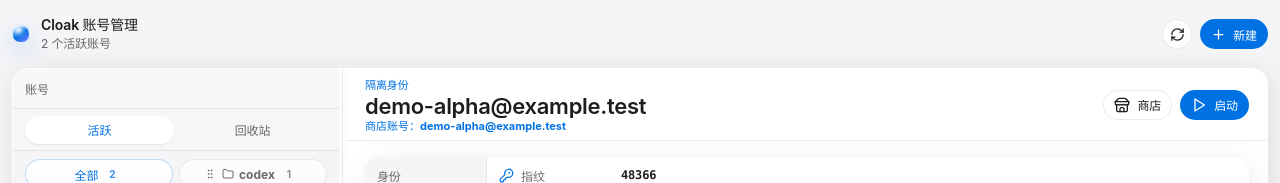
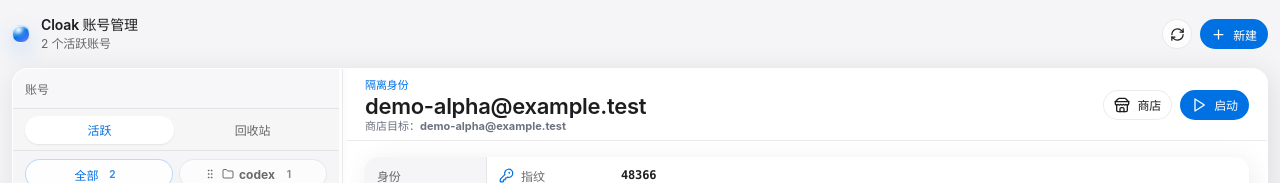
Before and after one commit to GravityPoet/notrace-browser, a React (Vite) app in the folder cloak-picker/: page / in a window 1280 px wide. Shown: the top 183 px of the page. Built offline with nearby package versions, Linux system fonts and the light colour scheme.

Commit message:
Show actual web store launch account

```diff
--- a/cloak-picker/src/App.tsx
+++ b/cloak-picker/src/App.tsx
@@ -74,6 +74,15 @@
   privacy_failures: string[];
 };
 
+type LaunchResult = {
+  account: string;
+  profile_path: string;
+  browser_binary: string;
+  url: string;
+  pid: number;
+  launched_at: number;
+};
+
 type DialogState =
   | { kind: "create"; value: string; group: string }
   | { kind: "rename"; account: Account; value: string }
@@ -149,7 +158,12 @@
   const [error, setError] = useState<string>("");
   const [webStoreStatus, setWebStoreStatus] = useState<{
     accountName: string;
-    phase: "opening" | "opened";
+    phase: "opening";
+    startedAt: number;
+  } | {
+    accountName: string;
+    phase: "opened";
+    result: LaunchResult;
   } | null>(null);
   const [dialogError, setDialogError] = useState<string>("");
   const [plan, setPlan] = useState<LaunchPlan | null>(null);
@@ -597,12 +611,12 @@
       setError("启动检查未通过，已停止启动。");
       return;
     }
-    await run(() => call<void>("launch_account", { name: account.name }));
+    await run(() => call<LaunchResult>("launch_account", { name: account.name }));
   }
 
   async function launchWebStore(account: Account) {
     if (account.trashed) return;
-    setWebStoreStatus({ accountName: account.name, phase: "opening" });
+    setWebStoreStatus({ accountName: account.name, phase: "opening", startedAt: Date.now() });
     const checked = await runFullPreflight(account);
     if (!checked) {
       setWebStoreStatus(null);
@@ -613,8 +627,8 @@
       setError("启动检查未通过，已停止打开商店。");
       return;
     }
-    const result = await run(() => call<void>("launch_web_store", { name: account.name }));
-    setWebStoreStatus(result === null ? null : { accountName: account.name, phase: "opened" });
+    const result = await run(() => call<LaunchResult>("launch_web_store", { name: account.name }));
+    setWebStoreStatus(result === null ? null : { accountName: result.account, phase: "opened", result });
   }
 
   async function runFullPreflight(account: Account): Promise<LaunchPlan | null> {
@@ -727,12 +741,11 @@
   const proxyLabel = selected ? middleTruncate(selected.proxy_display, 48) : "";
   const statusLabel = selected?.trashed ? "已移入回收站" : "活跃";
   const selectedStoreAccount = selected ? middleTruncate(selected.name, 42) : "";
-  const webStoreStatusLabel = selected
-    ? webStoreStatus?.accountName === selected.name
-      ? webStoreStatus.phase === "opening"
-        ? `正在用 ${selectedStoreAccount} 打开商店…`
-        : `最近打开商店：${selectedStoreAccount}`
-      : `商店账号：${selectedStoreAccount}`
+  const webStoreTargetLabel = selected ? `商店目标：${selectedStoreAccount}` : "";
+  const webStoreStatusLabel = webStoreStatus
+    ? webStoreStatus.phase === "opening"
+      ? `正在打开商店窗口：${middleTruncate(webStoreStatus.accountName, 34)}`
+      : `已打开商店窗口：${middleTruncate(webStoreStatus.accountName, 34)} · PID ${webStoreStatus.result.pid} · ${formatLaunchClock(webStoreStatus.result.launched_at)}`
     : "";
   const workspaceStyle = { "--sidebar-width": `${sidebarWidth}px` } as CSSProperties & {
     "--sidebar-width": string;
@@ -909,8 +922,20 @@
                 <div className="titleBlock">
                   <span className="eyebrow">隔离身份</span>
                   <h1 title={selected.name}>{middleTruncate(selected.name, 44)}</h1>
+                  {webStoreTargetLabel ? (
+                    <span className="webStoreTarget" title={`当前点击商店将使用：${selected.name}`}>
+                      {webStoreTargetLabel}
+                    </span>
+                  ) : null}
                   {webStoreStatusLabel ? (
-                    <span className="webStoreStatus" title={webStoreStatusLabel}>
+                    <span
+                      className={`webStoreStatus ${webStoreStatus?.accountName === selected.name ? "current" : "other"}`}
+                      title={
+                        webStoreStatus?.phase === "opened"
+                          ? `${webStoreStatusLabel}｜profile=${webStoreStatus.result.profile_path}`
+                          : webStoreStatusLabel
+                      }
+                    >
                       {webStoreStatusLabel}
                     </span>
                   ) : null}
@@ -1789,6 +1814,15 @@
   }).format(new Date(Math.floor(createdAtMicros / 1000)));
 }
 
+function formatLaunchClock(launchedAtMicros: number) {
+  if (!Number.isFinite(launchedAtMicros) || launchedAtMicros <= 0) return "未知时间";
+  return new Intl.DateTimeFormat(undefined, {
+    hour: "2-digit",
+    minute: "2-digit",
+    second: "2-digit",
+  }).format(new Date(Math.floor(launchedAtMicros / 1000)));
+}
+
 function formatCreatedDate(createdAtMicros: number) {
   if (!Number.isFinite(createdAtMicros) || createdAtMicros <= 0) return "未知";
   const date = new Date(Math.floor(createdAtMicros / 1000));
--- a/cloak-picker/src/styles.css
+++ b/cloak-picker/src/styles.css
@@ -638,15 +638,27 @@
   white-space: nowrap;
 }
 
+.webStoreTarget,
 .webStoreStatus {
   min-width: 0;
   overflow: hidden;
-  color: var(--accent);
   font-size: 11px;
   font-weight: 650;
   line-height: 1.2;
   text-overflow: ellipsis;
   white-space: nowrap;
+}
+
+.webStoreTarget {
+  color: #6b7280;
+}
+
+.webStoreStatus.current {
+  color: var(--accent);
+}
+
+.webStoreStatus.other {
+  color: #a15c00;
 }
 
 h2 {
```
Also changed, not shown: 2 other files (tests, documents, lock files or other folders).
